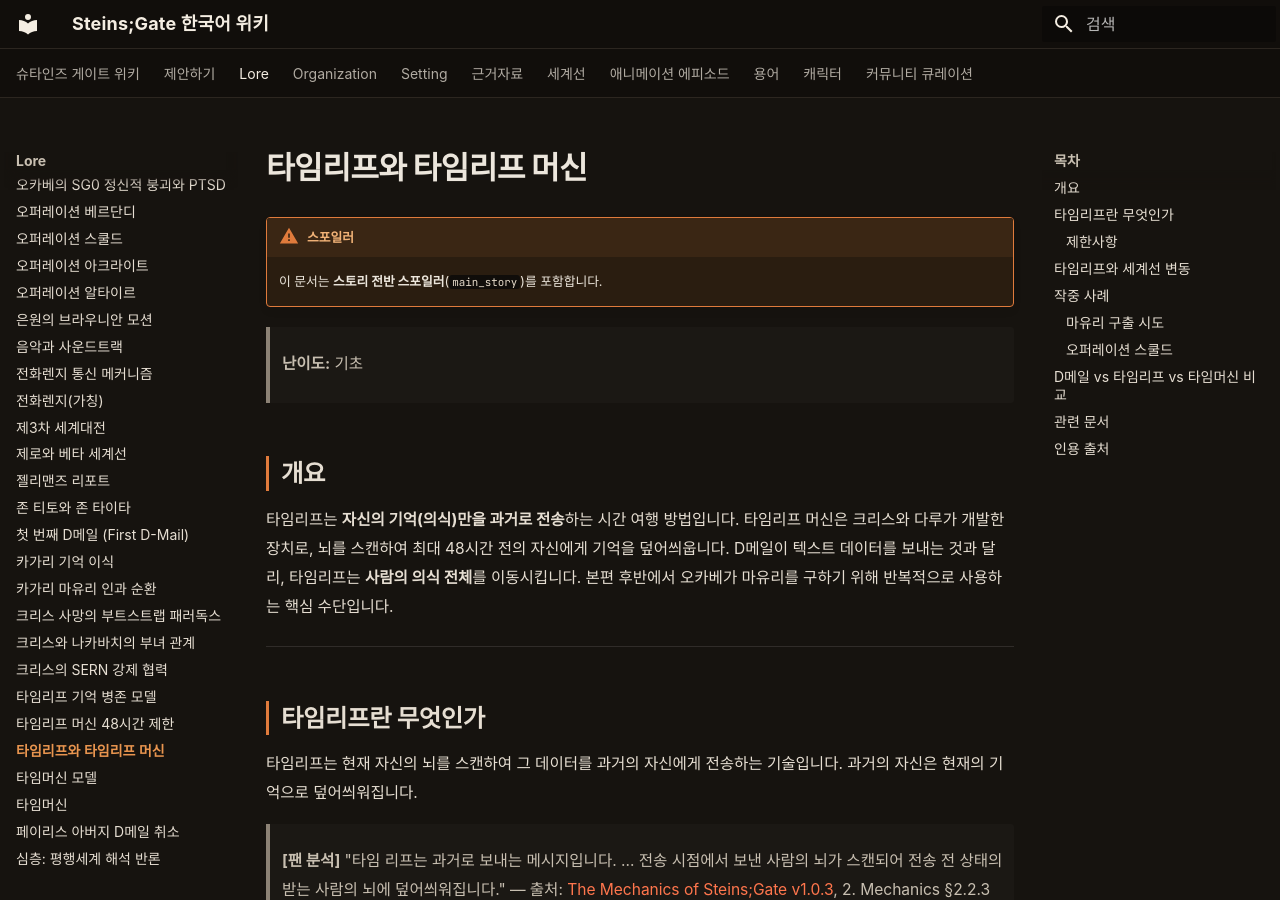
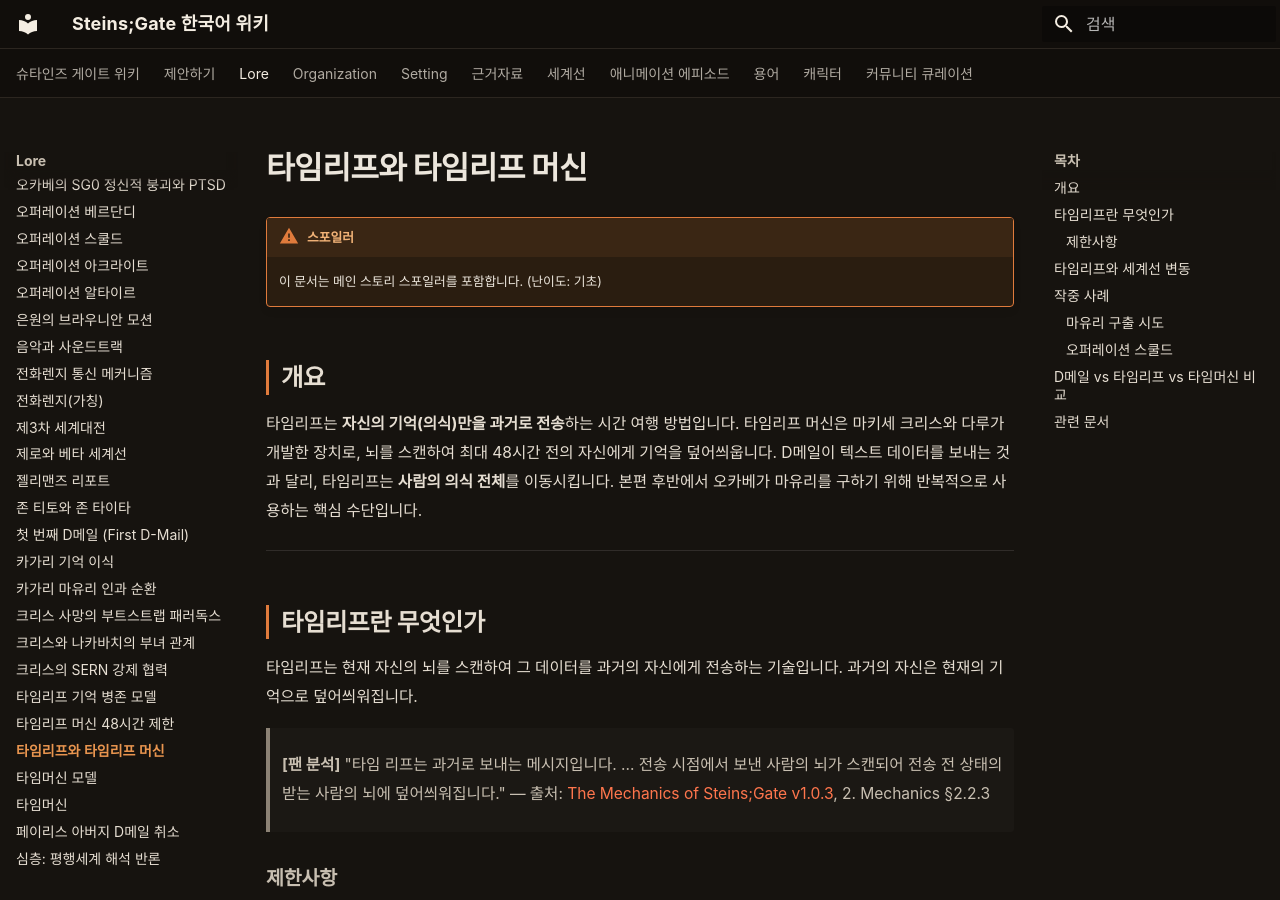
Before and after one commit to sgwiki/sgwiki.github.io, an MkDocs documentation site: the page built from wiki/lore/타임리프.md, in a window 1280 px wide and 900 px high. Built offline with MkDocs 1.6.1 and Material for MkDocs 9.7.7, drawn with Linux system fonts in a browser that asks for light colours; some web fonts are replaced.

Commit message:
chore(wiki): 타임리프 정비 — 스포일러 배지 표준화·난이도 통합·인물명 표기 통일·빈 섹션 제거
Co-Authored-By: Claude Opus 4.6 <noreply@anthropic.com>

```diff
--- a/wiki/lore/타임리프.md
+++ b/wiki/lore/타임리프.md
@@ -6,13 +6,11 @@ description: "타임리프는 자신의 기억(의식)만을 과거로 전송하
 # 타임리프와 타임리프 머신
 
 !!! warning "스포일러"
-    이 문서는 **스토리 전반 스포일러**(`main_story`)를 포함합니다.
-
-> **난이도:** 기초
+    이 문서는 메인 스토리 스포일러를 포함합니다. (난이도: 기초)
 
 ## 개요
 
-타임리프는 **자신의 기억(의식)만을 과거로 전송**하는 시간 여행 방법입니다. 타임리프 머신은 크리스와 다루가 개발한 장치로, 뇌를 스캔하여 최대 48시간 전의 자신에게 기억을 덮어씌웁니다. D메일이 텍스트 데이터를 보내는 것과 달리, 타임리프는 **사람의 의식 전체**를 이동시킵니다. 본편 후반에서 오카베가 마유리를 구하기 위해 반복적으로 사용하는 핵심 수단입니다.
+타임리프는 **자신의 기억(의식)만을 과거로 전송**하는 시간 여행 방법입니다. 타임리프 머신은 마키세 크리스와 다루가 개발한 장치로, 뇌를 스캔하여 최대 48시간 전의 자신에게 기억을 덮어씌웁니다. D메일이 텍스트 데이터를 보내는 것과 달리, 타임리프는 **사람의 의식 전체**를 이동시킵니다. 본편 후반에서 오카베가 마유리를 구하기 위해 반복적으로 사용하는 핵심 수단입니다.
 
 ---
 
@@ -72,7 +70,3 @@ D메일이 **메시지가 과거에 도착하는 것**이 원인이라면, 타
 - [D메일 메커니즘](D메일.md)
 - [타임머신](타임머신.md)
 - [리딩 슈타이너](리딩-슈타이너.md)
-
----
-
-## 인용 출처
```
